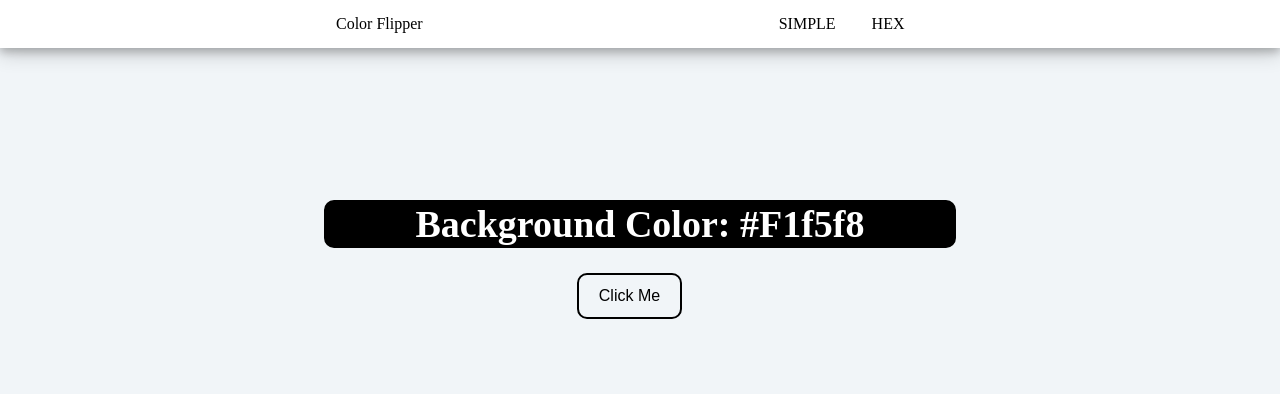
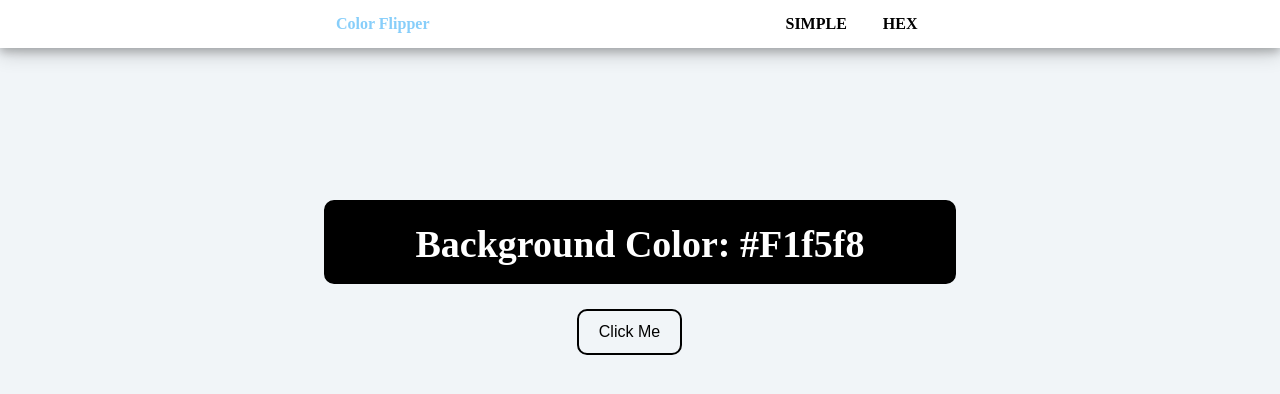
Before and after one commit to toleen98/js-css-html-projects, a plain HTML site: page color-flipper/index.html in a window 1280 px wide. Drawn offline with Linux system fonts and the light colour scheme.

Commit message:
refactor color-flipper

```diff
--- a/color-flipper/index.html
+++ b/color-flipper/index.html
@@ -9,7 +9,7 @@
         <nav>
             <div class="container">
                 <ul>
-                    <li ><a href="#">Color Flipper</a></li>
+                    <li id="name" ><a href="#">Color Flipper</a></li>
                     <li class="left"><a href="index.html">SIMPLE</a></li>
                     <li ><a href="hex.html">HEX</a></li>
 
--- a/color-flipper/style.css
+++ b/color-flipper/style.css
@@ -14,8 +14,11 @@ li a {
     text-align: center;
     padding: 14px 16px;
     text-decoration: none;
+    font-weight: 700;
   }
-
+#name >a{
+    color: lightskyblue;
+}
 
 .left {
     margin-left: 50%;
@@ -53,7 +56,8 @@ h1{
   color: #fff;
   text-align: center;
   font-size: 38px;
-
+  height: 60px;
+  padding-top: 20px;
 }
 
 
```
Also changed, not shown: color-flipper/hex.html (+1 -1 lines).
